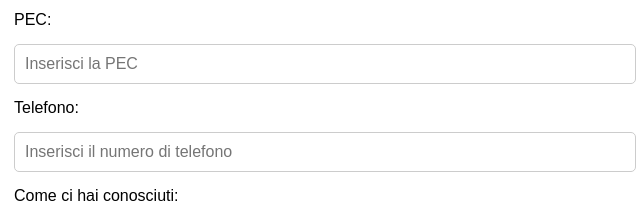
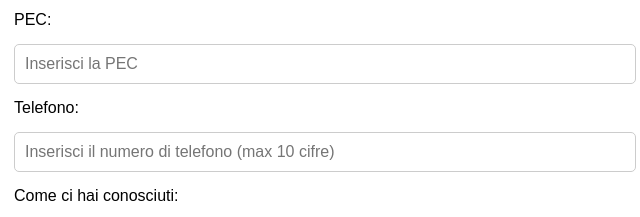
Before and after one commit to FAN-Europe-Lighting/RegistrazioneClienti, a website: page index.html in a window 1280 px wide. Shown: the part 1740-1957 px from the top of the page, 6-646 px from the left. Drawn offline with Linux system fonts and the light colour scheme.

Commit message:
index.html

```diff
--- a/index.html
+++ b/index.html
@@ -442,7 +442,7 @@
     <input type="email" id="pec" placeholder="Inserisci la PEC">
 
     <label for="phone">Telefono:</label>
-<input type="tel" id="phone" placeholder="Inserisci il numero di telefono" required maxlength="10" pattern="[0-9]{10}" title="Inserisci un numero di telefono valido (10 cifre)">
+<input type="tel" id="phone" placeholder="Inserisci il numero di telefono (max 10 cifre)" required maxlength="10" pattern="[0-9]{10}" title="Inserisci un numero di telefono valido (10 cifre)">
 <span id="phoneError" style="color: red; display: none;">È possibile inserire solo un numero. Per aggiungere altri riferimenti telefonici, inserirli nel campo 'Note aggiuntive'.</span>
 
 
```
